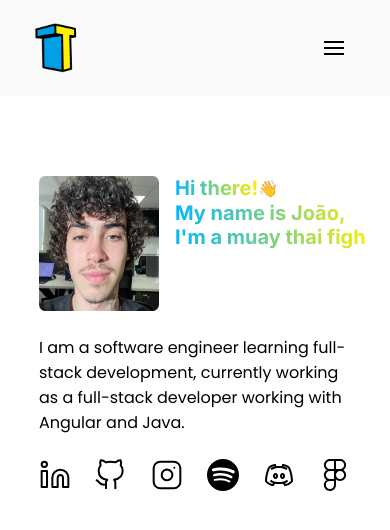
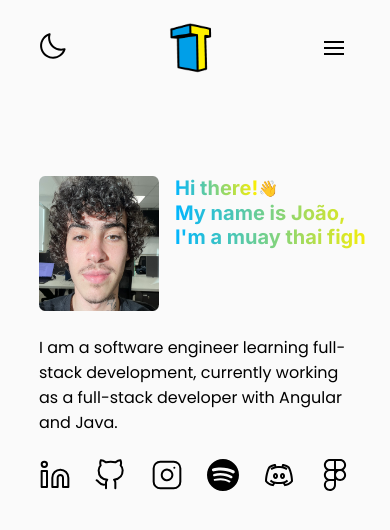
Before and after one commit to txjao/txjao, a React (Vite) app: page / in a window 390 px wide. Shown: the top 530 px of the page. Built offline with nearby package versions, Linux system fonts and the light colour scheme.

Commit message:
feat: add dark theme

```diff
--- a/src/App.tsx
+++ b/src/App.tsx
@@ -2,18 +2,30 @@ import { Toaster } from "react-hot-toast"
 import { Header } from "./Components/Header"
 import { Info } from "./Components/Info"
 import { GlobalStyle } from "./Styles/global"
+import { ThemeProvider } from "./contexts/ThemeProvider"
+import { useTheme } from "./contexts/ThemeContext"
 
-function App() {
+function AppContent() {
+  const { theme } = useTheme()
+
   return (
     <>
-    <GlobalStyle/>
-    <Header/>
-    <Toaster />
-    <div style={{display: "flex", flexDirection: "column", alignItems: "center", }}>
-    <Info/>
-    </div>
+      <GlobalStyle theme={theme} />
+      <Header />
+      <Toaster />
+      <div style={{ display: "flex", flexDirection: "column", alignItems: "center" }}>
+        <Info />
+      </div>
     </>
   )
 }
 
+function App() {
+  return (
+    <ThemeProvider>
+      <AppContent />
+    </ThemeProvider>
+  )
+}
+
 export default App
--- a/src/Components/Dropdown.tsx
+++ b/src/Components/Dropdown.tsx
@@ -8,17 +8,20 @@ import DialogContent from '@mui/material/DialogContent';
 import DialogContentText from '@mui/material/DialogContentText';
 import DialogTitle from '@mui/material/DialogTitle';
 import { Button } from "@mui/material";
+import { useTheme } from "../contexts/ThemeContext";
 
-const Container = styled.div`
+const Container = styled.div<{ theme: string }>`
 
     display: flex;
     flex-direction: column;
     align-items: center;
     font-family: 'Poppins', sans-serif;
     cursor: pointer;
+    color: ${props => props.theme === 'light' ? '#000' : '#fff'};
 
     .dropdown-label{
         display: inline-flex;
+        transition: color 0.2s ease-in;
     }
 
     .icon{
@@ -33,7 +36,7 @@ const Container = styled.div`
         flex-direction: column;
         gap: 10px;
         padding: 10px 0;
-        background-color: #FAFAFA;
+        background-color: ${props => props.theme === 'light' ? '#FAFAFA' : '#060606'};
         position: absolute;
         top: 60px;
         border-top: 0px;
@@ -46,10 +49,10 @@ const Container = styled.div`
         flex-direction: column;
         gap: 10px;
         padding: 10px 0;
-        background-color: #FAFAFA;
+        background-color: ${props => props.theme === 'light' ? '#FAFAFA' : '#060606'};
         position: absolute;
         top: 60px;
-        border: solid 1px #000;
+        border: 1px solid ${props => props.theme === 'light' ? '#000' : '#fff'};
         border-top: 0px;
         height: 80px;
         transition: height 0.5s ease;
@@ -83,6 +86,8 @@ export function Dropdown() {
   const [isDropdownOpen, setIsDropdownOpen] = useState(false);
   const [isModalOpen, setIsModalOpen] = useState(false)
 
+  const { theme } = useTheme()
+
   function handleOpen() {
     setIsModalOpen(true)
   }
@@ -98,6 +103,7 @@ export function Dropdown() {
       onMouseLeave={() => {
         setIsDropdownOpen(false)
       }}
+      theme={theme}
     >
       <div className="dropdown-label">
         Contact Me
--- a/src/Components/DropdownResume.tsx
+++ b/src/Components/DropdownResume.tsx
@@ -1,18 +1,22 @@
 import styled from "styled-components";
 import ChevronRightIcon from '@mui/icons-material/ChevronRight';
 import { useState } from "react";
-import resume from '/src/assets/documents/Resume.pdf';
+import resume from '/src/assets/documents/Curriculo.pdf';
 import toast from "react-hot-toast";
-const Container = styled.div`
+import { useTheme } from "../contexts/ThemeContext";
+
+const Container = styled.div<{ theme: string }>`
 
     display: flex;
     flex-direction: column;
     align-items: center;
     font-family: 'Poppins', sans-serif;
     cursor: pointer;
+    color: ${props => props.theme === 'light' ? '#000' : '#FAFAFA'};
 
     .dropdown-label{
         display: inline-flex;
+        transition: color 0.2s ease-in;
     }
 
     .icon{
@@ -27,7 +31,7 @@ const Container = styled.div`
         flex-direction: column;
         gap: 10px;
         padding: 10px 0;
-        background-color: #FAFAFA;
+        background-color: ${props => props.theme === 'light' ? '#FAFAFA' : '#060606'};
         position: absolute;
         top: 60px;
         border-top: 0px;
@@ -40,10 +44,10 @@ const Container = styled.div`
         flex-direction: column;
         gap: 10px;
         padding: 10px 0;
-        background-color: #FAFAFA;
+        background-color: ${props => props.theme === 'light' ? '#FAFAFA' : '#060606'};
         position: absolute;
         top: 60px;
-        border: solid 1px #000;
+        border: 1px solid ${props => props.theme === 'light' ? '#000' : '#fff'};
         border-top: 0px;
         height: 80px;
         transition: height 0.5s ease;
@@ -76,6 +80,8 @@ const Container = styled.div`
 export function DropdownResume() {
   const [isDropdownOpen, setIsDropdownOpen] = useState(false);
 
+  const { theme } = useTheme()
+
   const notify = () => toast('Page is not available yet', {
     icon: '🚧',
     duration: 3000,
@@ -93,6 +99,7 @@ export function DropdownResume() {
       onMouseLeave={() => {
         setIsDropdownOpen(false)
       }}
+      theme={theme}
     >
       <div className="dropdown-label">
         Resume
@@ -101,7 +108,7 @@ export function DropdownResume() {
       <div className={isDropdownOpen ? "dropdown-content-open" : "dropdown-content"}>
         <div className={isDropdownOpen ? "labels-when-open" : "labels"}>
           <a href={resume} target="_blank" rel="noopener">Resume</a>
-                    <a onClick={() => notify() }>Certificates</a>
+          <a onClick={() => notify()}>Certificates</a>
         </div>
       </div>
     </Container>
--- a/src/Components/Header.tsx
+++ b/src/Components/Header.tsx
@@ -6,23 +6,25 @@ import { useEffect, useState } from "react";
 import toast from "react-hot-toast";
 import Hamburger from 'hamburger-react'
 import { motion } from "framer-motion"
-import resume from '../assets/documents/Resume.pdf';
+import resume from '../assets/documents/Curriculo.pdf';
+import { useTheme } from "../contexts/ThemeContext";
 
-const ContainerDesktop = styled.header`
+const BaseContainer = styled.header<{ theme: string }>`
   display: flex;
   justify-content: space-between;
   align-items: center;
-    background-color: #FAFAFA;
+  background-color: ${props => props.theme === 'light' ? '#FAFAFA' : '#060606'};
   height: 96px;
-    padding: 0 60px;
 
-    a{
+  a {
     font-family: 'Poppins', sans-serif;
     text-decoration: none;
-        color: #000;
+    color: ${props => props.theme === 'light' ? '#000' : '#fff'};
+    cursor: pointer;
+    transition: color 0.2s ease-in;
   }
 
-    img{
+  img {
     max-width: 48px;
   }
 
@@ -31,91 +33,70 @@ const ContainerDesktop = styled.header`
     display: block;
     width: 0;
     height: 1px;
-        background: #000;
-        transition: width .2s ease-in;
-        font-weight: 400;
+    background: ${props => props.theme === 'light' ? '#000' : '#fff'};
+    transition: width 0.2s ease-in;
   }
 
   a:hover::after {
     width: 100%;
   }
+`;
 
-    #language-button:hover{
-    }
-`
+const ContainerDesktop = styled(BaseContainer)`
+  padding: 0 60px;
+`;
 
-const ContainerMobile = styled.header`
-    display: flex;
-    justify-content: space-between;
-    align-items: center;
-    background-color: #FAFAFA;
-    height: 96px;
+const ContainerMobile = styled(BaseContainer)`
   padding: 0 32px;
 
-    a{
-        font-family: 'Poppins', sans-serif;
-        text-decoration: none;
-        color: #000;
-        cursor: pointer;
-    }
-
-    img{
-        max-width: 48px;
-    }
-
-    a::after {
-        content: '';
-        display: block;
-        width: 0;
-        height: 1px;
-        background: #000;
-        transition: width .2s ease-in;
-    }
-
-    a:hover::after {
-        width: 100%;
-    }
-
-    .menu-container{
+  .menu-container {
     display: flex;
     flex-direction: column;
   }
 
-    .menu{
+  .menu {
     display: flex;
     flex-direction: column;
     position: relative;
     top: 10px;
   }
-    .menu-content{
+
+  .menu-content {
     display: flex;
     flex-direction: column;
     text-align: right;
     position: absolute;
     right: 0;
-        background-color: #FAFAFA;
-        border: 1px solid #000;
+    background-color: ${props => props.theme === 'light' ? '#FAFAFA' : '#060606'};
+    border: 1px solid ${props => props.theme === 'light' ? '#000' : '#fff'};
     border-top: none;
     padding: 12px;
+    gap: 8px;
   }
-    .menu-content-closed{
+
+  .menu-content-closed {
     position: absolute;
     right: 0;
   }
+`;
 
-`
 const variants = {
   open: { opacity: 1, y: 0 },
   closed: { opacity: 0, y: "-100%" },
-}
+};
+
+const BREAKPOINT = 768;
 
 export function Header() {
   const [isOpen, setOpen] = useState(false);
   const [windowWidth, setWindowWidth] = useState(window.innerWidth);
-    const breakpoint = 768;
+  const { theme } = useTheme();
 
   useEffect(() => {
-        window.addEventListener('resize', () => setWindowWidth(window.innerWidth));
+    const handleResize = () => setWindowWidth(window.innerWidth);
+    window.addEventListener('resize', handleResize);
+
+    return () => window.removeEventListener('resize', handleResize);
   }, []);
 
   const notify = () => toast('This feature is not available yet', {
@@ -125,29 +106,43 @@ export function Header() {
     style: {
       fontFamily: 'Poppins',
     }
-    })
+  });
+
+
+  const isDesktop = windowWidth >= BREAKPOINT;
 
   return (
     <>
-            {windowWidth >= breakpoint && (
-                <ContainerDesktop>
+      {isDesktop ? (
+        <ContainerDesktop theme={theme}>
           <Toggle />
-                    <a href="https://www.linkedin.com/in/jo%C3%A3o-victor-teixeira-4b1429195/">Linkedin</a>
-                    <a href="https://github.com/txjao">Github</a>
-                    <img src="/favicon.png" />
+          <a href="https://www.linkedin.com/in/jo%C3%A3o-victor-teixeira-4b1429195/"
+            target="_blank"
+            rel="noopener noreferrer">
+            Linkedin
+          </a>
+          <a href="https://github.com/txjao"
+            target="_blank"
+            rel="noopener noreferrer">
+            Github
+          </a>
+          <img src="/favicon.png" alt="Logo" />
           <Dropdown />
           <DropdownResume />
-                    <a id="language-button" onClick={() => {
-                        notify()
-                    }}>PT</a>
-                </ContainerDesktop >
-            )}
-            {windowWidth < breakpoint && (
-                <ContainerMobile>
-                    <img src="/favicon.png" />
+          <a onClick={notify}>PT</a>
+        </ContainerDesktop>
+      ) : (
+        <ContainerMobile theme={theme}>
+          <Toggle />
+
+          <img src="/favicon.png" alt="Logo" />
 
           <div className="menu-container">
-                        <Hamburger toggled={isOpen} size={20} toggle={setOpen} />
+            <Hamburger
+              toggled={isOpen}
+              size={20}
+              toggle={setOpen}
+              color={theme === 'light' ? '#000' : '#fff'} />
             <div className="menu">
               <motion.nav
                 animate={isOpen ? "open" : "closed"}
@@ -156,17 +151,29 @@ export function Header() {
               >
                 {isOpen && (
                   <>
-                                        <a href="mailto: contatojoaovteixeira@gmail.com">E-mail</a>
-                                        <a href="https://github.com/txjao">Github</a>
-                                        <a href="https://www.linkedin.com/in/jo%C3%A3o-victor-teixeira-4b1429195/">Linkedin</a>
-                                        <a href={resume} target="_blank" rel="noopener">Resume</a>
-                                        <a onClick={() => notify()}>Certificates</a>
+                    <a href="mailto:contatojoaovteixeira@gmail.com">E-mail</a>
+                    <a href="https://github.com/txjao"
+                      target="_blank"
+                      rel="noopener noreferrer">
+                      Github
+                    </a>
+                    <a href="https://www.linkedin.com/in/jo%C3%A3o-victor-teixeira-4b1429195/"
+                      target="_blank"
+                      rel="noopener noreferrer">
+                      Linkedin
+                    </a>
+                    <a href={resume}
+                      target="_blank"
+                      rel="noopener noreferrer">
+                      Resume
+                    </a>
+                    <a onClick={notify}>Certificates</a>
                   </>
                 )}
               </motion.nav>
             </div>
           </div>
-                </ContainerMobile >
+        </ContainerMobile>
       )}
     </>
   );
--- a/src/Components/Info.tsx
+++ b/src/Components/Info.tsx
@@ -10,8 +10,9 @@ import DialogTitle from '@mui/material/DialogTitle';
 import { Button } from "@mui/material";
 import { CopyToClipboard } from 'react-copy-to-clipboard';
 import { useState } from "react";
+import { useTheme } from "../contexts/ThemeContext";
 
-const Container = styled.div`
+const Container = styled.div<{ theme: string }>`
     display: flex;
     flex-direction: column;
     gap: 24px;
@@ -27,8 +28,9 @@ const Container = styled.div`
 
     p{
         font-family: 'Poppins', sans-serif;
-        color: #000;
+        color: ${props => props.theme === 'light' ? '#000' : '#fff'};
         font-size: 24px;
+        transition: color 0.2s ease-in;
     }
 
     .icons{
@@ -47,6 +49,9 @@ const Container = styled.div`
         }
         .icon{
           width: 100%;
+            svg * {
+              fill: ${props => props.theme === 'light' ? '' : '#fff !important'};
+            }
           }
     }
 
@@ -102,6 +107,8 @@ export function Info() {
   const [easterEgg, setEasterEgg] = useState(0)
   const [isModalOpen, setIsModalOpen] = useState(false)
 
+  const { theme } = useTheme();
+
   function handleEasterEgg() {
     setEasterEgg(easterEgg + 1)
     if (easterEgg === 5) {
@@ -118,13 +125,13 @@ export function Info() {
 
   return (
     <>
-            <Container>
+      <Container theme={theme}>
         <div className="lettering-box">
           <img src='/eu.jpg' onClick={handleEasterEgg} />
           <Lettering />
         </div>
         <div>
-                    <p>I am a software engineer learning full-stack development, currently working as a full-stack developer working with Angular and Java.</p>
+          <p>I am a software engineer learning full-stack development, currently working as a full-stack developer with Angular and Java.</p>
         </div>
         <div className="icons">
           <a target="_blank" href="https://www.linkedin.com/in/jo%C3%A3o-victor-teixeira-4b1429195/"> <ReactSVG className="icon" src={socialMediaIcons.linkedin} /></a>
--- a/src/Components/Toggle.tsx
+++ b/src/Components/Toggle.tsx
@@ -2,16 +2,15 @@ import styled from "styled-components"
 import moon from '../assets/Moon.svg'
 import sun from '../assets/sun.svg'
 import { ReactSVG } from 'react-svg'
-import { useState } from "react";
-import toast from 'react-hot-toast'
+import { useTheme } from "../contexts/ThemeContext";
 
-const Container = styled.button`
+const Container = styled.button<{ theme: string }>`
     display: flex;
     align-items: center;
     justify-content: center;
     width: 40px;
     height: 40px;
-    background-color: #FAFAFA;
+    background-color: ${props => props.theme === 'light' ? '#FAFAFA' : '#060606'};
     border: none;
     cursor: pointer;
     color: #000;
@@ -42,33 +41,15 @@ const Container = styled.button`
 `
 
 export function Toggle() {
-    const [darkMode, setDarkMode] = useState(false)
+  const { theme, toggleTheme } = useTheme();
 
-    function handleDarkMode() {
-        if (darkMode) {
-            return sun
-        } else {
-            return moon
-        }
-    }
+  function handleThemeIcon() {
+    return theme === "light" ? moon : sun
+  }
 
-    const notify = () => toast('Dark mode is not available yet', {
-        icon: '🚧',
-        duration: 3000,
-        position: "top-right",
-        style: {
-            fontFamily: 'Poppins',
-        }
-    })
-
-    return (
-        <Container
-            onClick={() => {
-                setDarkMode(darkMode)
-                notify()
-            }}>
-            <ReactSVG src={handleDarkMode()} />
-
-        </Container>
-    );
+  return (
+    <Container onClick={toggleTheme} theme={theme}>
+      <ReactSVG src={handleThemeIcon()} />
+    </Container>
+  );
 }
--- a/src/Styles/global.ts
+++ b/src/Styles/global.ts
@@ -1,6 +1,6 @@
 import { createGlobalStyle } from "styled-components";
 
-export const GlobalStyle = createGlobalStyle`
+export const GlobalStyle = createGlobalStyle<{ theme: string }>`
 
     *{
         padding: 0px;
@@ -8,6 +8,6 @@ export const GlobalStyle = createGlobalStyle`
         box-sizing: border-box;
     }
     body{
-        background-color: #fff;
+        background-color: ${props => props.theme === 'light' ? '#FAFAFA' : '#050505'};
     }
     `
--- /dev/null
+++ b/src/contexts/ThemeContext.tsx
@@ -0,0 +1,19 @@
+import { createContext, useContext } from "react";
+
+export type Theme = "light" | "dark"
+
+export interface IThemeContext {
+  theme: Theme;
+  toggleTheme: () => void;
+}
+
+export const ThemeContext = createContext<IThemeContext>({
+  theme: 'light',
+  toggleTheme: () => {
+    throw new Error('toggleTheme deve ser usado dentro de um ThemeProvider')
+  }
+})
+
+export function useTheme() {
+  return useContext(ThemeContext)
+}
--- /dev/null
+++ b/src/contexts/ThemeProvider.tsx
@@ -0,0 +1,25 @@
+import { ReactNode, useState } from "react"
+import { IThemeContext, Theme, ThemeContext } from "./ThemeContext"
+
+interface ProviderProps {
+  children: ReactNode
+}
+
+export function ThemeProvider({ children }: ProviderProps) {
+  const [theme, setTheme] = useState<Theme>('light')
+
+  function toggleTheme() {
+    setTheme(prevState => prevState === 'light' ? 'dark' : "light")
+  }
+
+  const ThemeContextValue: IThemeContext = {
+    theme: theme,
+    toggleTheme: toggleTheme
+  }
+
+  return (
+    <ThemeContext.Provider value={ThemeContextValue}>
+      {children}
+    </ThemeContext.Provider>
+  )
+}
```
Also changed, not shown: src/Components/MenuMobile.tsx (line endings or trailing spaces), 2 other files (tests, documents, lock files or other folders). Lines whose indentation alone changed are shown as unchanged.
